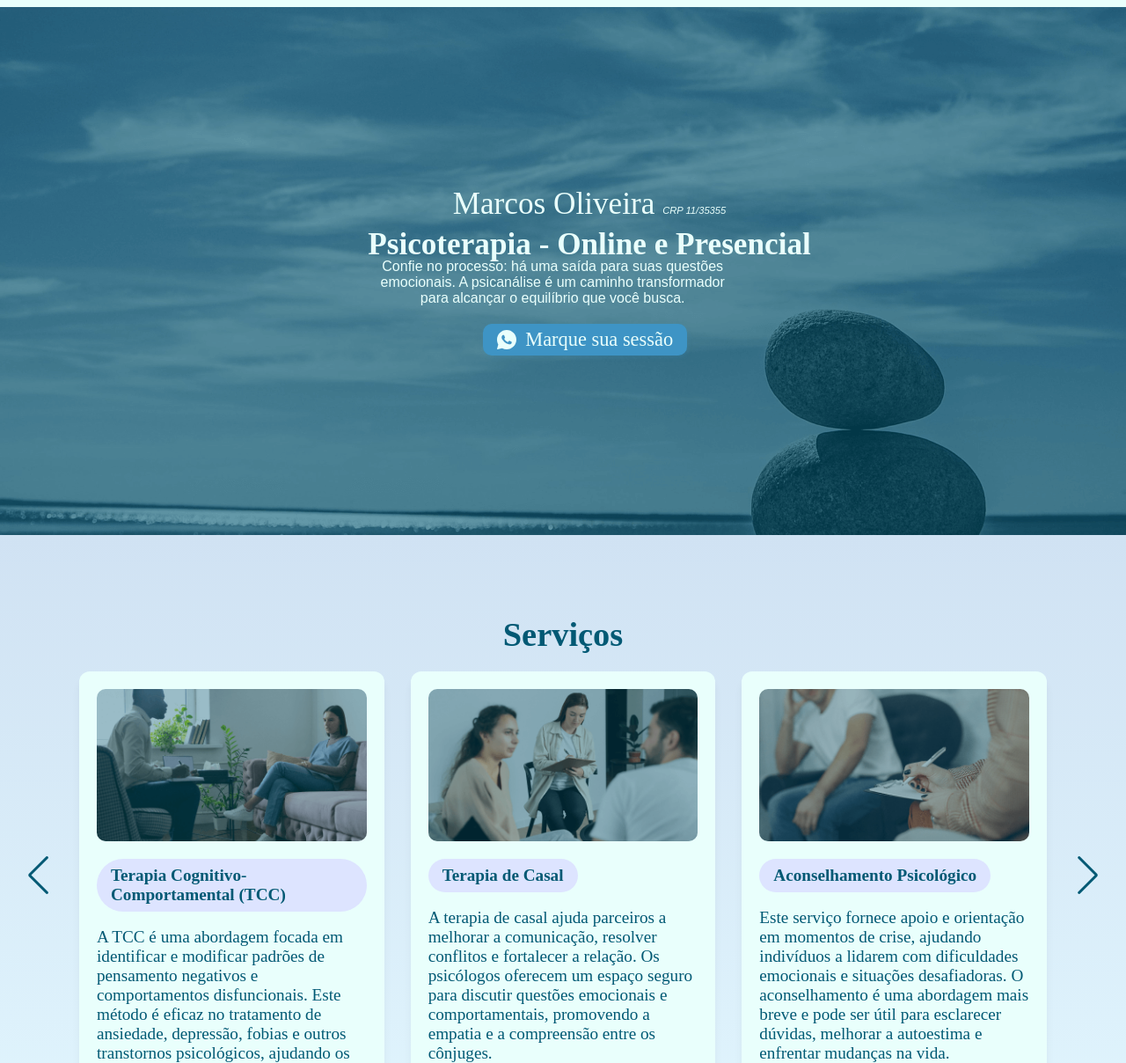
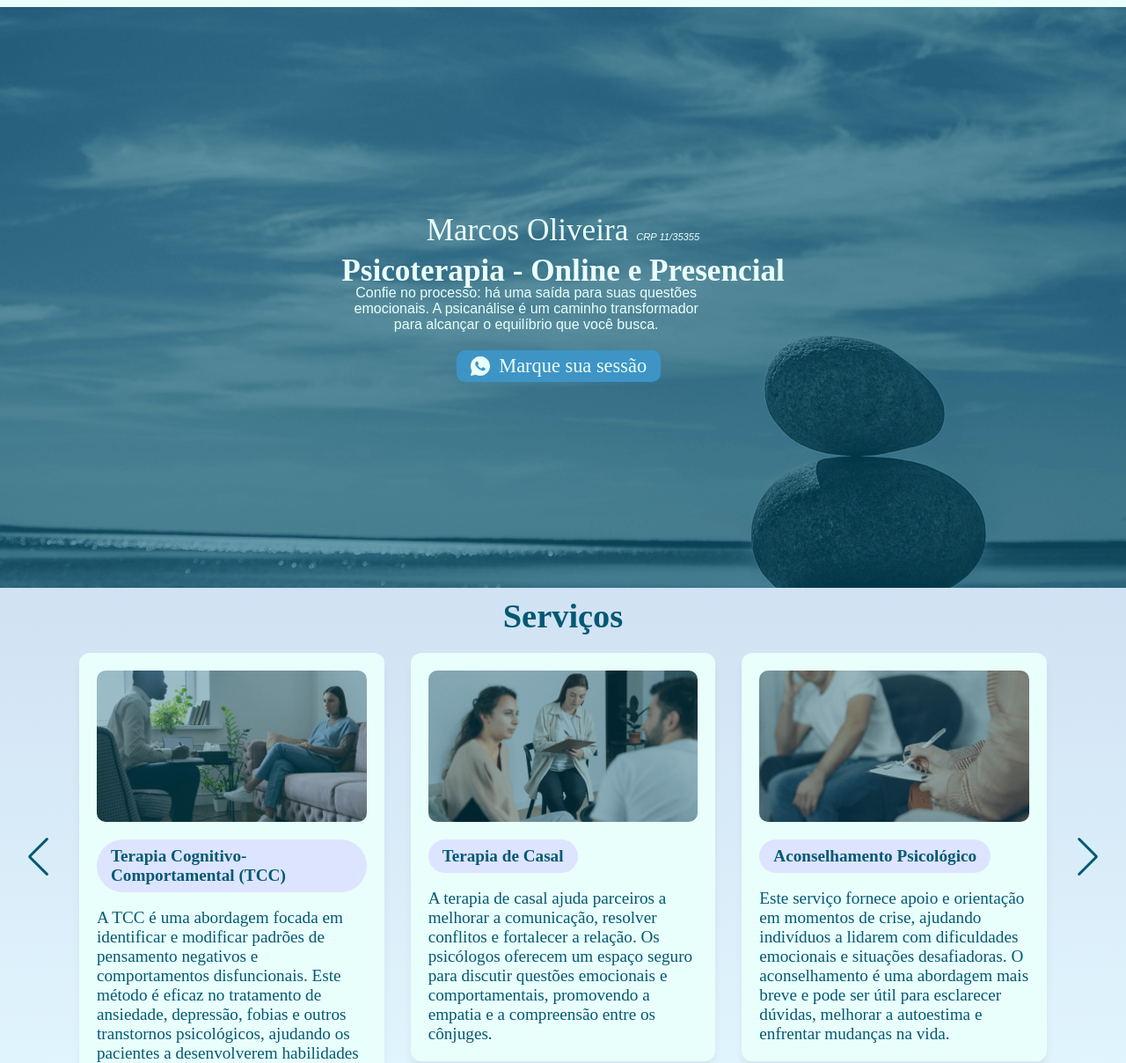
Before and after one commit to samuelbonini/projeto-site-psicologo-pt3, a plain HTML site: page index.html in a window 1280 px wide. Shown: the part 92-1300 px from the top of the page at 88% size. Drawn offline with nearby package versions, Linux system fonts and the light colour scheme; a web font is replaced by a local one.

Commit message:
correção 1

```diff
--- a/carrosel.css
+++ b/carrosel.css
@@ -2,7 +2,7 @@
     display: flex;
     align-items: center;
     justify-content: center;
-    min-height: 100vh;
+    min-height: 66vh;
     background: linear-gradient(#d0e2f3, #e3f8ff);
 }
 
--- a/style.css
+++ b/style.css
@@ -193,7 +193,7 @@ input:checked + header nav {
   justify-content: center;
   align-items: center;
   flex-direction: column;
-  padding-left: 60px;
+  padding: 30px;
 }
 
 .textos-imagem h1,
```
